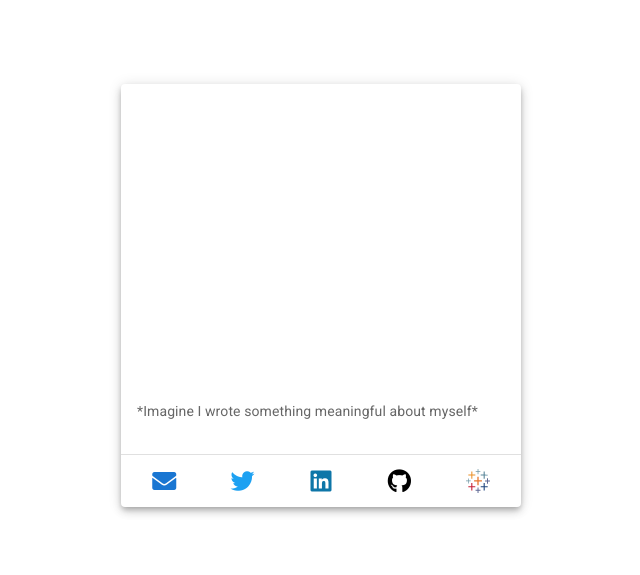
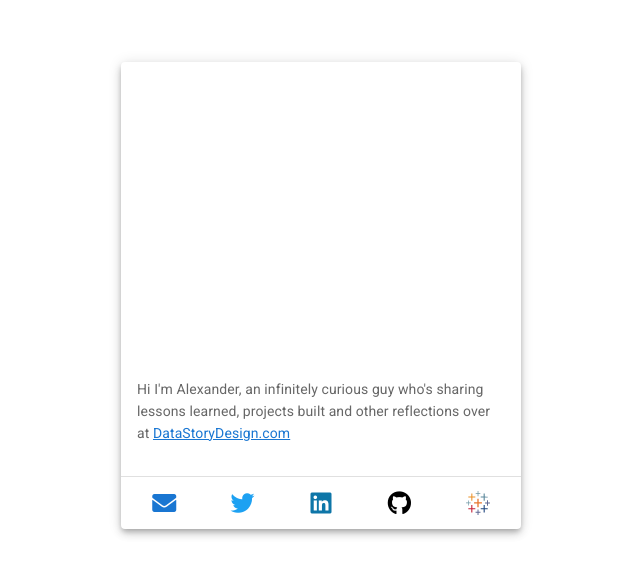
Before and after one commit to AlexFrid/alexanderfridriksson.com, a Vue app: page / in a window 1280 px wide. Shown: the part 105-680 px from the top of the page, without its empty margins (319-959 px from the left). Built offline with nearby package versions, Linux system fonts and the light colour scheme.

Commit message:
update description

```diff
--- a/src/components/cv.vue
+++ b/src/components/cv.vue
@@ -19,7 +19,8 @@
         </v-card-subtitle>
         </v-img>
         <v-card-text>
-          <p>*Imagine I wrote something meaningful about myself*</p>
+          <p>Hi I'm Alexander, an infinitely curious guy who's sharing lessons learned,
+    projects built and other reflections over at <a href="https://www.datastorydesign.com/">DataStoryDesign.com</a></p>
         </v-card-text>
         <v-divider></v-divider>
         <v-card-actions class="justify-space-around" >
```
Also changed, not shown: 1 other file (tests, documents, lock files or other folders).
